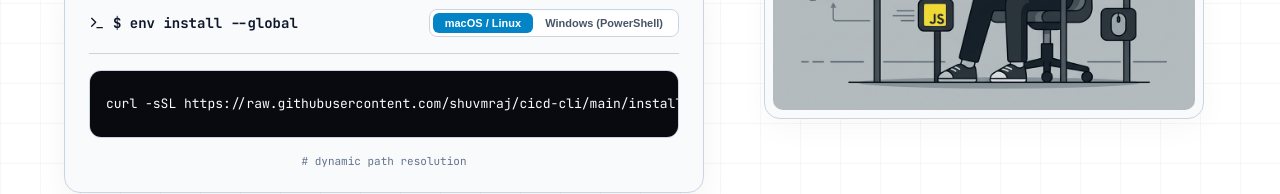
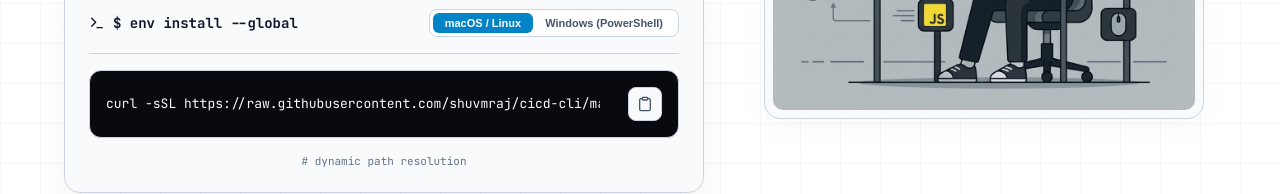
Before and after one commit to shuvmraj/cicd-cli, a React (Vite) app in the folder cicd-web/: page / in a window 1280 px wide. Shown: the part 477-671 px from the top of the page. Built offline with nearby package versions, Linux system fonts and the light colour scheme.

Commit message:
Secure copy button to stay fixed on the right inside code box to prevent horizontal scrolling cutoff

```diff
--- a/cicd-web/src/components/Hero.jsx
+++ b/cicd-web/src/components/Hero.jsx
@@ -74,12 +74,15 @@ export default function Hero() {
             </div>
 
             {/* Changed inline style color to #f8fafc (high contrast white) so text is visible on the dark background */}
-            <div className="code-box">
-              <span className="code-text" style={{ color: '#f8fafc', fontFamily: 'var(--font-mono)' }}>{getInstallCmd()}</span>
+            <div className="code-box" style={{ display: 'flex', alignItems: 'center', justifyContent: 'space-between', overflow: 'hidden' }}>
+              <div style={{ flexGrow: 1, overflowX: 'auto', marginRight: '12px', display: 'flex', alignItems: 'center' }}>
+                <span className="code-text" style={{ color: '#f8fafc', fontFamily: 'var(--font-mono)' }}>{getInstallCmd()}</span>
+              </div>
               <button
                 onClick={handleCopy}
                 className="icon-btn"
                 title="Copy to clipboard"
+                style={{ flexShrink: 0 }}
               >
                 {copied ? <Check size={16} style={{ color: 'var(--color-green)' }} /> : <Clipboard size={16} />}
               </button>
```
